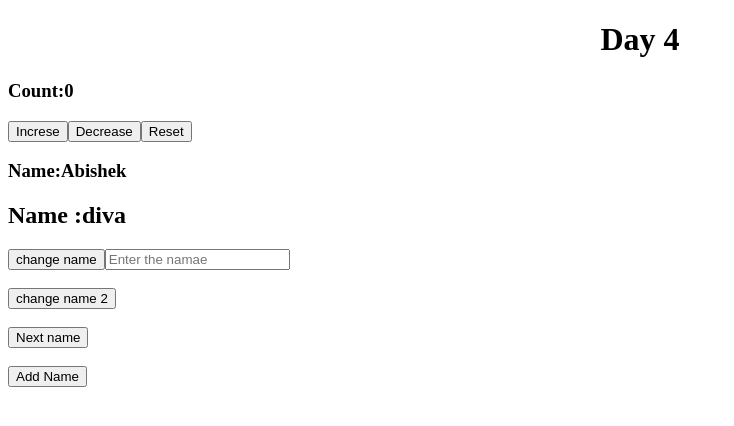
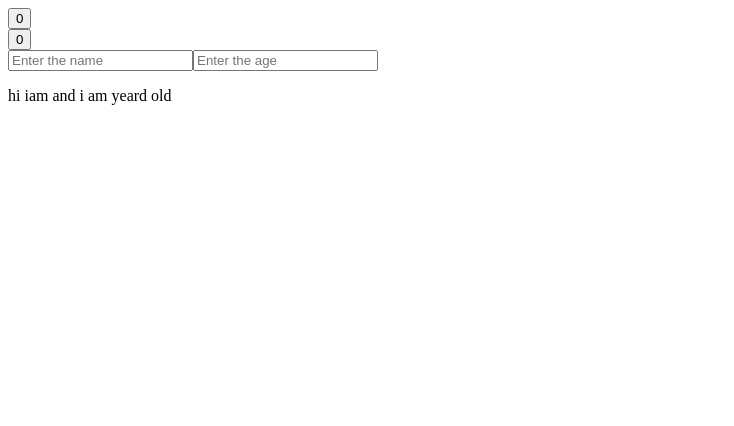
Before and after one commit to Abishek220-pro/Full-Stack-Journey, a React (Vite) app in the folder 04-React/day-04/react-learning/: page / in a window 1280 px wide. Shown: the top 426 px of the page, without its empty margins (0-734 px from the left). Built offline with nearby package versions, Linux system fonts and the light colour scheme.

Commit message:
day 5 complete

```diff
--- /dev/null
+++ b/04-React/day-04/react-learning/src/day-05/App.jsx
@@ -0,0 +1,32 @@
+import { useState } from "react";
+import Counter from "./compound/Counter";
+import CounterB from "./compound/CounterB";
+import NameInput from "./compound/NameInput";
+import Age from "./compound/Age";
+import Preview from "./compound/Preview";
+function App(){
+    const[count,setCount]=useState(0);
+    const[name,setName]=useState("");
+    const[age,setAge]=useState("");
+    const increment=()=>{
+        setCount(count+1);
+    };
+    const decrement=()=>{
+        setCount(count-1);
+    };
+    const handlenameChange=(value)=>setName(value);
+    const handleageChange=(value)=>setAge(value);
+    return(
+        <>
+               <Counter count={count} onIncrement={increment}/>
+               <br/>
+
+               <CounterB count ={count} onDecrement={decrement}/>
+               <br/>
+               <NameInput name={name} onNameChange={handlenameChange}/>
+               <Age age={age} onAgeChange={handleageChange}/>
+               <Preview name={name} age={age}/>
+         </>
+    );
+}
+export default App;
--- /dev/null
+++ b/04-React/day-04/react-learning/src/day-05/compound/Age.jsx
@@ -0,0 +1,8 @@
+function Age({age,onAgeChange}){
+    return(
+        <>
+        <input type="text" placeholder="Enter the age" onChange={e=>onAgeChange(e.target.value)}/>
+        </>
+    );
+}
+export default Age;
--- /dev/null
+++ b/04-React/day-04/react-learning/src/day-05/compound/Counter.jsx
@@ -0,0 +1,6 @@
+function Counter({ count, onIncrement }) {
+  return (
+    <button onClick={onIncrement}>{count}</button>
+  );
+}
+export default Counter;
--- /dev/null
+++ b/04-React/day-04/react-learning/src/day-05/compound/CounterB.jsx
@@ -0,0 +1,9 @@
+    function CounterB({count,onDecrement})
+    {
+        return(
+            <>
+            <button onClick={onDecrement}>{count}</button>
+            </>
+        );
+    }
+    export default CounterB;
--- /dev/null
+++ b/04-React/day-04/react-learning/src/day-05/compound/NameInput.jsx
@@ -0,0 +1,9 @@
+function NameInput({name,onNameChange})
+{
+    return(
+        <>
+        <input type="text" placeholder="Enter the name" value={name} onChange={(e)=>onNameChange(e.target.value)}/>
+        </>
+    );
+}
+export default NameInput;
--- /dev/null
+++ b/04-React/day-04/react-learning/src/day-05/compound/Preview.jsx
@@ -0,0 +1,8 @@
+function Preview({name,age}){
+return(
+    <>
+    <p>hi iam{name} and i am {age} yeard old </p>
+    </>
+);
+}
+export default Preview;
--- a/04-React/day-04/react-learning/src/main.jsx
+++ b/04-React/day-04/react-learning/src/main.jsx
@@ -1,7 +1,7 @@
 import { StrictMode } from 'react'
 import { createRoot } from 'react-dom/client'
 import './index.css'
-import App from './day-04/App.jsx'
+import App from './day-05/App.jsx'
 
 createRoot(document.getElementById('root')).render(
   <StrictMode>
```
Also changed, not shown: 04-React/day-04/react-learning/src/day-05/App.css (added).
